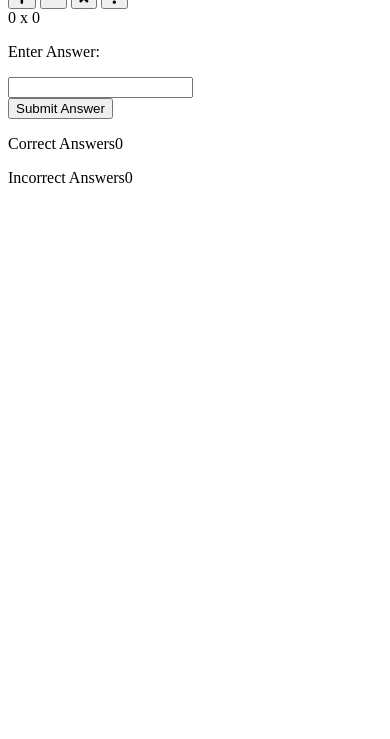
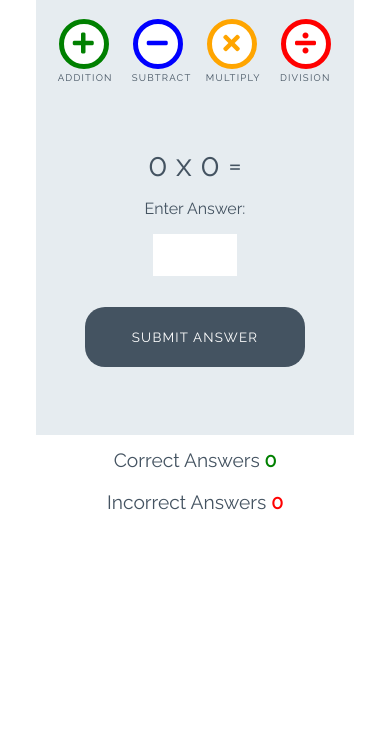
Before and after one commit to Robn88/love-maths, a plain HTML site: page index.html in a window 390 px wide. Shown: the part 105-844 px from the top of the page. Drawn offline with Linux system fonts and the light colour scheme.

Commit message:
Add styles for game

```diff
--- a/assets/css/style.css
+++ b/assets/css/style.css
@@ -0,0 +1,252 @@
+/* --------- Global style */
+
+body {
+    background-color: white;
+    font-family: "Raleway", sans-serif;
+    color: #445361;
+    text-align: center;
+}
+
+/* --------- Heading */
+
+.heading {
+    text-align: center;
+    font-size: 2.5rem;
+}
+
+.logo {
+    height: 40px;
+    padding-right: 5px;
+}
+
+/* --------- Game layout */
+
+.game-area {
+    background-color: #E6ECF0;
+    box-sizing: border-box;
+    width: 85%;
+    height: 65vh;
+    max-height: 450px;
+    max-width: 830px;
+    margin-left: auto;
+    margin-right: auto;
+    padding: 1%;
+}
+
+.question-area {
+    width: 50%;
+    font-size: 2rem;
+    margin: auto;
+    padding: 50px 0;
+}
+
+.question-area span {
+    padding: 0 15px;
+}
+
+.score-area {
+    margin: 5px auto;
+    width: 60%;
+    font-size: 1.2rem;
+}
+
+.controls-area {
+    width: 85%;
+    margin: 30px auto;
+}
+
+#score {
+    color: green;
+    font-weight: bold;
+}
+
+#incorrect {
+    color: red;
+    font-weight: bold;
+}
+
+.answer-message {
+    display: none;
+    font-size: 1rem;
+}
+
+#answer-box {
+    border: none;
+    color: #445361;
+    display: inline-block;
+    height: 40px;
+    width: 80px;
+    font-size: 1.2rem;
+}
+
+.scores {
+    display: inline-block;
+    padding: 25px;
+}
+
+/* --------- Buttons */
+
+.btn {
+    width: 220px;
+    height: 60px;
+    font-family: "Raleway", sans-serif;
+    text-transform: uppercase;
+    letter-spacing: 1.2px;
+    color: white;
+}
+
+.btn:focus {
+    outline: none;
+}
+
+.btn--big {
+    padding-top: 10px;
+    border-radius: 50%;
+    background-color: white;
+    border: 10px solid;
+    width: 100px;
+    height: 100px;
+    font-size: 3.2rem;
+    margin: 0 30px;
+    transition: all 0.5s;
+}
+
+.btn--big::after{
+    content: attr(data-type);
+    font-size: 1rem;
+    color: #445361;
+    position: relative;
+    left: -0.5em;
+}
+
+.btn--blue {
+    border-color: blue;
+    color: blue;
+}
+
+.btn--blue:active,
+.btn--blue:hover {
+    background-color: darkblue;
+    color: white;
+}
+
+.btn--orange {
+    border-color: orange;
+    color: orange;
+}
+
+.btn--orange:active,
+.btn--orange:hover {
+    background-color: darkorange;
+    color: white;
+}
+
+.btn--red {
+    border-color: red;
+    color: red;
+}
+
+.btn--red:active,
+.btn--red:hover {
+    background-color: darkred;
+    color: white;
+}
+
+.btn--green {
+    border-color: green;
+    color: green;
+}
+
+.btn--green:active,
+.btn--green:hover {
+    background-color: darkgreen;
+    color: white;
+}
+
+.btn--gray {
+    margin-top: 25px;
+    background-color: #445361;
+    border: 1px transparent;
+    border-radius: 20px;
+}
+
+.btn--gray:active,
+.btn--gray:hover {
+    background-color: #0d1013;
+}
+
+/* --------- Media queries */
+
+@media (max-width: 414px) {
+    .controls-area {
+        width: 100%;
+    }
+
+    .btn--big {
+        margin: 0 10px;
+        padding: 5px;
+        border: 5px solid;
+        width: 50px;
+        height: 50px;
+        font-size: 1.5rem;
+    }
+
+    .btn--big::after {
+        font-size: 0.6rem;
+        left: -0.7rem;
+    }
+
+    .question-area {
+        padding: 10% 0;
+        width: 100%;
+    }
+
+    .question-area span {
+        padding: 0;
+    }
+
+    .answer-message {
+        display: block;
+    }
+
+    #answer-box {
+        display: block;
+        margin: 0 auto;
+    }
+    .btn--gray {
+        margin-top: 0;
+    }
+
+    .score-area {
+        width: 100%;
+    }
+
+    .scores {
+        margin: 0.5em auto;
+        display: block;
+        padding: 5px;
+    }
+
+    .heading {
+        font-size: 2rem;
+    }
+}
+
+@media (max-width: 320px) {
+    .game-area {
+        height: 70vh;
+    }
+
+    .controls-area {
+        width: 75%;
+        margin: 10px auto;
+    }
+
+    .btn--big {
+        margin: 10px 10px;
+    }
+    .question-area {
+        padding: 10px 0;
+    }
+
+}
--- a/index.html
+++ b/index.html
@@ -1,46 +1,56 @@
 <!DOCTYPE html>
 <html lang="en">
+
 <head>
     <meta charset="UTF-8">
-    <meta http-equiv="X-UA-Compatible" content="IE=edge">
     <meta name="viewport" content="width=device-width, initial-scale=1.0">
-    <!-- font awesome and google fonts-->
-    <link rel="stylesheet" href="https://use.fontawesome.com/releases/v5.7.2/css/all.css" integrity="sha384-fnmOCqbTlWIlj8LyTjo7mOUStjsKC4pOpQbqyi7RrhN7udi9RwhKkMHpvLbHG9Sr" crossorigin="anonymous">
+
+    <!-- font awesome and google fonts -->
+    <link rel="stylesheet" href="https://use.fontawesome.com/releases/v5.7.2/css/all.css"
+        integrity="sha384-fnmOCqbTlWIlj8LyTjo7mOUStjsKC4pOpQbqyi7RrhN7udi9RwhKkMHpvLbHG9Sr" crossorigin="anonymous">
+    <link href="https://fonts.googleapis.com/css?family=Raleway%7CRighteous" rel="stylesheet">
+
     <link rel="stylesheet" href="assets/css/style.css">
     <title>Document</title>
 </head>
+
 <body>
-    <h1 class="heading"></h1>
+    <h1 class="heading">
         <img class="logo" src="assets/images/logo.png" alt="logo"> Love Maths
+    </h1>
 
-    <div class="game-area"></div>
+    <div class="game-area">
         <div class="controls-area">
-        <button class="btn btn--big btn--green">
+            <button data-type="addition" class="btn btn--big btn--green">
                 <i class="fas fa-plus"></i>
             </button>
-        <button class="btn btn--big btn--blue">
+            <button data-type="subtract" class="btn btn--big btn--blue">
                 <i class="fas fa-minus"></i>
             </button>
-        <button class="btn btn--big btn--orange">
+            <button data-type="multiply" class="btn btn--big btn--orange">
                 <i class="fas fa-times"></i>
             </button>
-        <button class="btn btn--big btn--red">
+            <button data-type="division" class="btn btn--big btn--red">
                 <i class="fas fa-divide"></i>
             </button>
+        </div>
         <div class="question-area">
             <span id="operand1">0</span>
             <span id="operator">x</span>
             <span id="operand2">0</span>
-            <span></span>
-            <p class="answer-message"> Enter Answer:</p>
+            <span>=</span>
+            <p class="answer-message">Enter Answer:</p>
             <input id="answer-box" type="number">
         </div>
-        <button class="btn btn--gray">Submit Answer</button>
+        <button data-type="submit" class="btn btn--gray">Submit Answer</button>
     </div>
 
-    <div class="score-area"></div>
-    <p class="scores">Correct Answers<span id="score">0</span></p>
-    <p class="scores">Incorrect Answers<span id="incorrect">0</span></p>
+    <div class="score-area">
+        <p class="scores">Correct Answers <span id="score">0</span></p>
+        <p class="scores">Incorrect Answers <span id="incorrect">0</span></p>
+    </div>
+
     <script src="assets/js/script.js"></script>
 </body>
+
 </html>
```
Lines whose indentation alone changed are shown as unchanged.
